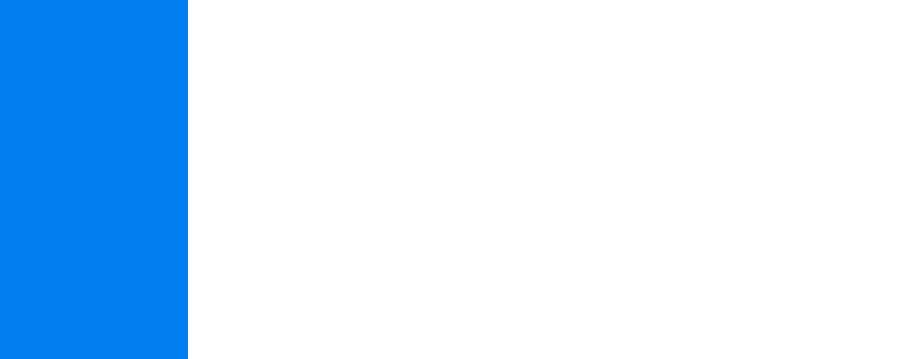
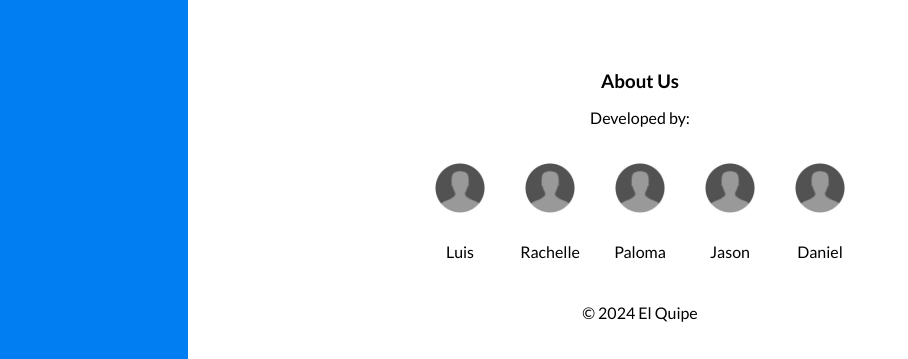
Before and after one commit to LueDev/TechDive, a React (Create React App) app in the folder client/: page / in a window 1280 px wide. Shown: the part 438-797 px from the top of the page, without its empty margins (0-908 px from the left). Built offline with nearby package versions, Linux system fonts and the light colour scheme.

Commit message:
Centered trademark for footer - via footer.css

```diff
--- a/client/src/App.js
+++ b/client/src/App.js
@@ -1,6 +1,6 @@
 import React from 'react';
 import { BrowserRouter, Routes, Route } from 'react-router-dom';
-import Footer from './components/Footer.js'
+import Footer from './components/Footer/Footer.js'
 import './styles/App.css';
 
 // Lazy-loaded components
--- a/client/src/components/Footer/Footer.css
+++ b/client/src/components/Footer/Footer.css
@@ -1,4 +1,10 @@
 @import url('https://fonts.googleapis.com/css2?family=Lato:wght@400;700&display=swap');
+
+
+.footer-container {
+    margin-top:300px;
+    border: 100px;
+}
 
 footer {
     font-family: 'Lato', 'sans-serif';
@@ -9,8 +15,7 @@ footer {
 }
 
 .title {
-    padding-left: 370px;
-
+margin: 0px;
 }
 
 /* container for images*/
@@ -22,8 +27,8 @@ div.team_pics {
 }
 
 div.team_pics img{
-    height: 80px;
-    width: 80px;
+    height: 50px;
+    width: 50px;
     padding: 10px;
 }
 
--- a/client/src/components/Footer/Footer.js
+++ b/client/src/components/Footer/Footer.js
@@ -1,13 +1,13 @@
-import placeholder from '../photos/placeholder.png';
-import './footer.css';
+import placeholder from './Photos/placeholder.png';
+import './Footer.css';
 
 const Footer = () => {
     return (
         <>
-        <h2 className='title'> About Us</h2>
 
+    <div className='footer-container'>
         <footer>
-
+            <h3 className='title'> About Us</h3>
             <p> Developed by: </p>
 
             <div className="team_pics">
@@ -15,11 +15,6 @@ const Footer = () => {
                 <div className="team_member">
                     <img src={placeholder} alt="teammember Luis" />
                     <p>Luis</p>
-                </div>
-
-                <div className="team_member">
-                    <img src={placeholder} alt="teammember Jason" />
-                    <p>Jason</p>
                 </div>
 
                 <div className="team_member">
@@ -32,16 +27,23 @@ const Footer = () => {
                     <p>Paloma</p>
                 </div>
 
+                <div className="team_member">
+                    <img src={placeholder} alt="teammember Jason" />
+                    <p>Jason</p>
+                </div>
+
                 <div className='team_member' >
                     <img src={placeholder} alt="teammember Daniel" />
                     <p>Daniel</p>
                 </div>
             </div>
 
-        <div className='trademark'>
+        <div>
             <p> © 2024 El Quipe </p>
         </div>
+
         </footer>
+    </div>
         </>
     )
 }
```
Also changed, not shown: client/src/components/Footer/Photos/placeholder.png (added).
